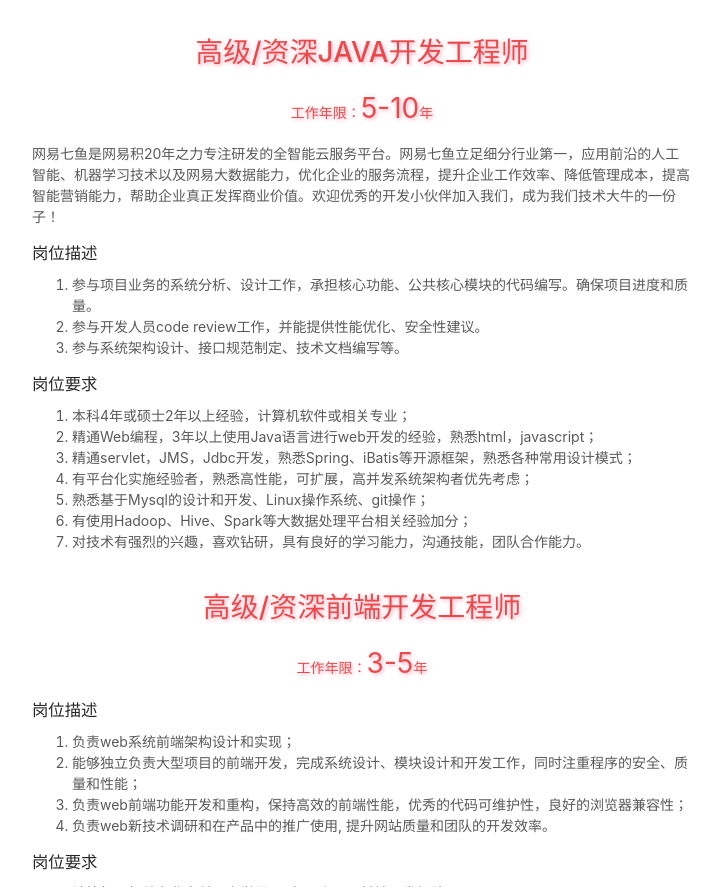
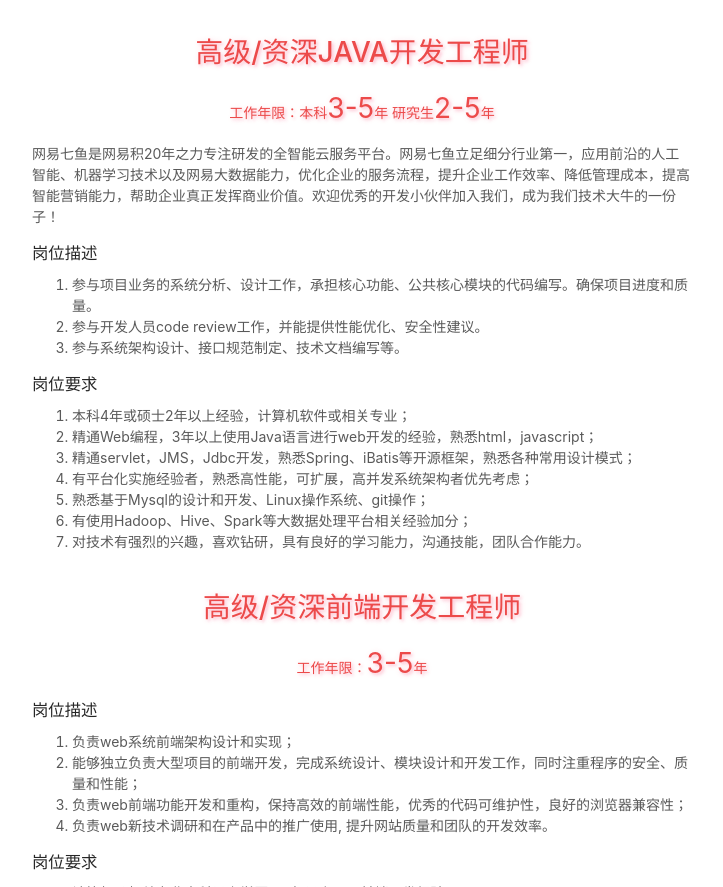
Before and after one commit to eynol/2018-recruit, a plain HTML site: page index.html in a window 1280 px wide. Shown: the part 1109-1996 px from the top of the page, without its empty margins (278-1001 px from the left). Drawn offline with Linux system fonts and the light colour scheme.

Commit message:
update jd

```diff
--- a/index.html
+++ b/index.html
@@ -87,7 +87,7 @@
             <div class="jd">
                 <header>
                     <h1>高级/资深JAVA开发工程师</h1>
-                    <p>工作年限：<span class="larger">5-10</span>年</p>
+                    <p>工作年限：本科<span class="larger">3-5</span>年 研究生<span class="larger">2-5</span>年</p>
                 </header>
                 <div class="content">
                     <p>网易七鱼是网易积20年之力专注研发的全智能云服务平台。网易七鱼立足细分行业第一，应用前沿的人工智能、机器学习技术以及网易大数据能力，优化企业的服务流程，提升企业工作效率、降低管理成本，提高智能营销能力，帮助企业真正发挥商业价值。欢迎优秀的开发小伙伴加入我们，成为我们技术大牛的一份子！</p>
```
Also changed, not shown: morden.html (+1 -1 lines).
